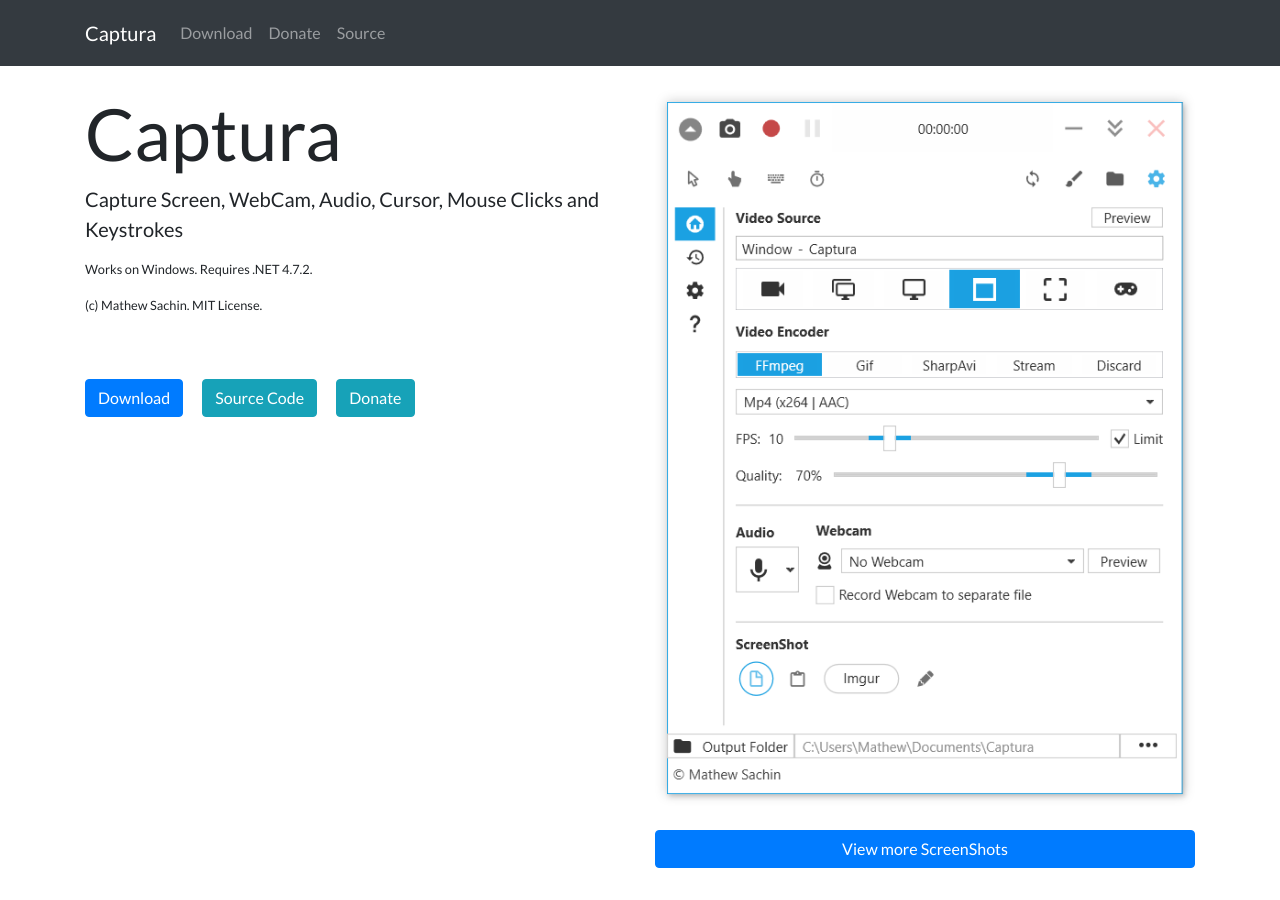
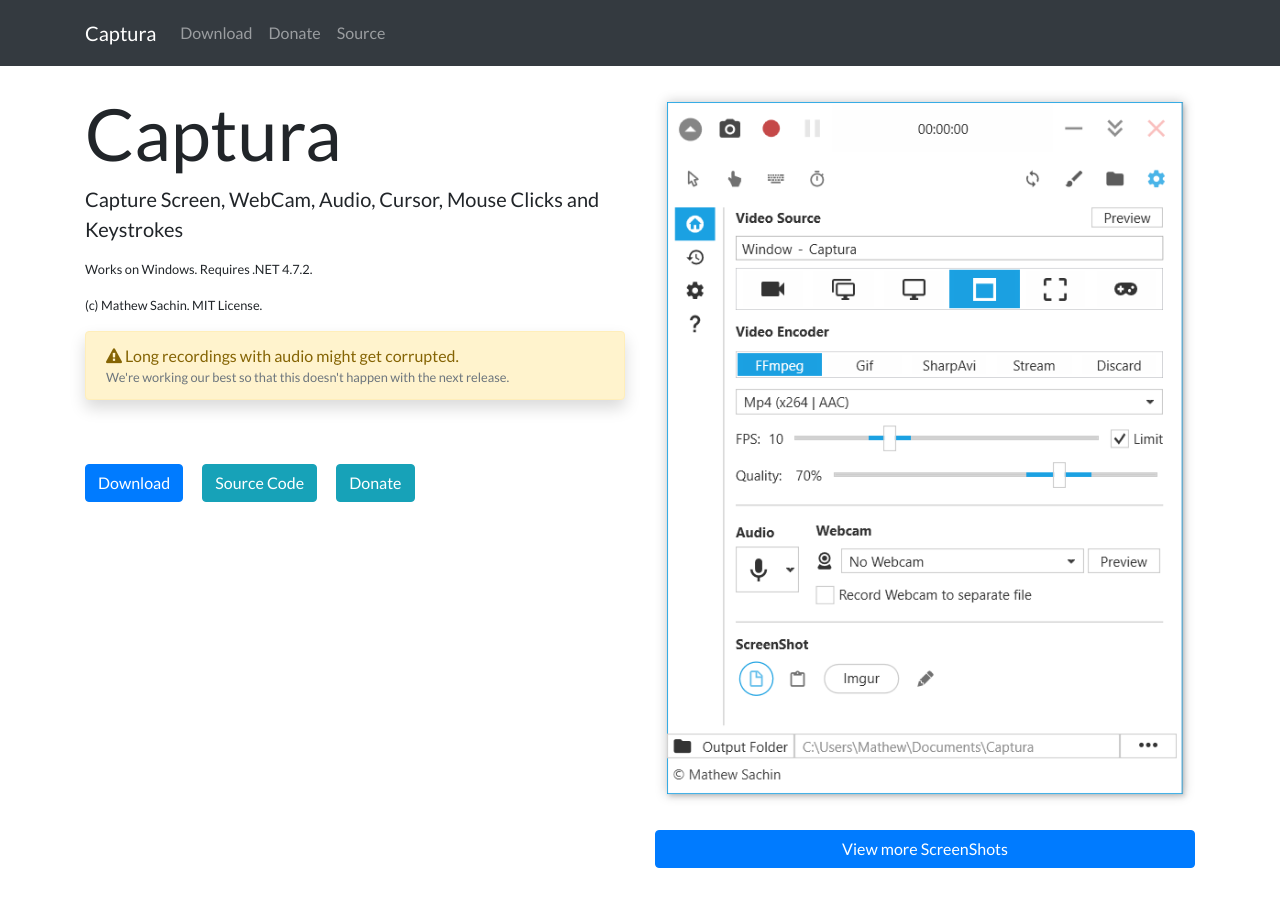
Before and after one commit to MathewSachin/Captura, a Jekyll site: the page built from index.html, in a window 1280 px wide and 900 px high. Built offline with Jekyll 4.4.1, drawn with Linux system fonts in a browser that asks for light colours; nearby versions of some CDN libraries.

Commit message:
alert warning

```diff
--- a/index.html
+++ b/index.html
@@ -11,6 +11,11 @@
     <p class="lead">Capture Screen, WebCam, Audio, Cursor, Mouse Clicks and Keystrokes</p>
     <p class="small">Works on Windows. Requires .NET 4.7.2.</p>
     <p class="small">(c) Mathew Sachin. MIT License.</p>
+
+    <div class="alert alert-warning shadow">
+      <i class="fa fa-warning"></i> Long recordings with audio might get corrupted.<br>
+      <div class="small text-muted">We're working our best so that this doesn't happen with the next release.</div>
+    </div>
 
     <br><br>
 
```
